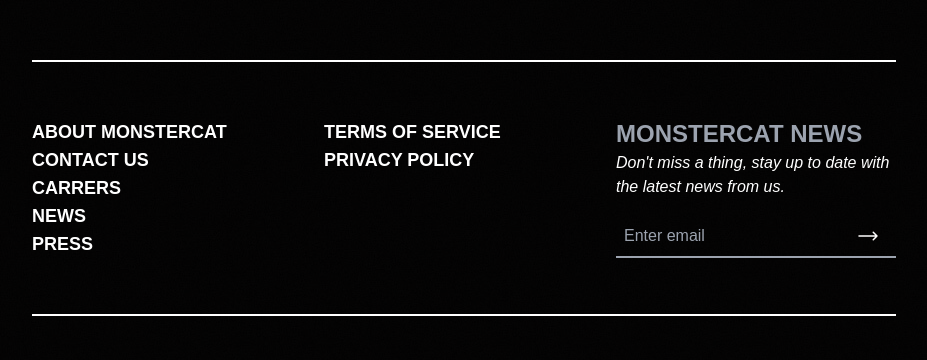
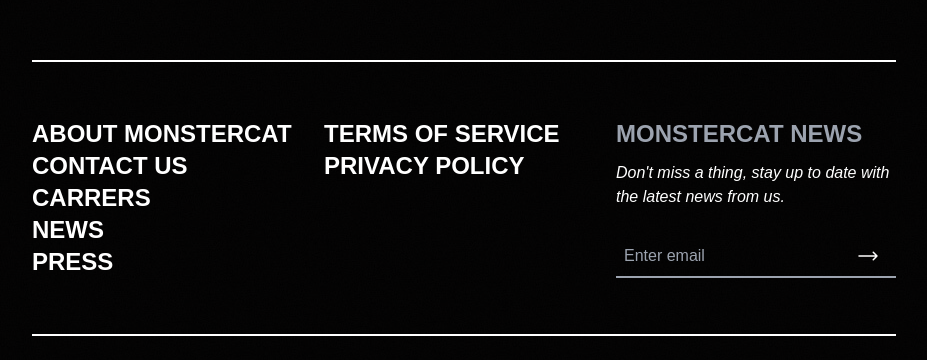
Before and after one commit to alvaromd99/custom-music-player, a React (Vite) app: page / in a window 1280 px wide. Shown: the part 2394-2754 px from the top of the page, without its empty margins (176-1103 px from the left). Built offline with nearby package versions, Linux system fonts and the light colour scheme.

Commit message:
add more xl adjustements in css

```diff
--- a/src/App.tsx
+++ b/src/App.tsx
@@ -11,26 +11,26 @@
 function App() {
   return (
     <div className='font-montse-var'>
-      <div className='fixed z-40 flex w-full  justify-around items-center px-2 py-2 backdrop-blur-sm bg-black/75 lg:bg-transparent lg:backdrop-blur-0 lg:items-start lg:pt-8 lg:px-8 lg:justify-between'>
-        <div className='w-8 h-8 lg:w-12 lg:h-12'>
+      <div className='fixed z-40 flex w-full items-center justify-around bg-black/75 px-2 py-2 backdrop-blur-sm lg:items-start lg:justify-between lg:bg-transparent lg:px-8 lg:pt-8 lg:backdrop-blur-0'>
+        <div className='h-8 w-8 lg:h-12 lg:w-12'>
           <img src={pageLogo} alt='logo' />
         </div>
         <div className='z-10'>
           <LinksList outline={false} dimensions={1.5} isHeader={true} />
         </div>
       </div>
-      <section className='relative h-screen overflow-hidden px-6 pt-24 before:absolute before:-left-4 before:-top-4 before:z-neg before:h-105 before:w-105 before:bg-hero-image before:bg-cover before:bg-center before:shadow-custom-shadow-2 before:blur-sm lg:pt-40 before:brightness-20 md:px-32 lg:px-28 xl:px-52 2xl:px-big mobile:px-16'>
+      <section className='relative h-screen overflow-hidden px-6 pt-24 before:absolute before:-left-4 before:-top-4 before:z-neg before:h-105 before:w-105 before:bg-hero-image before:bg-cover before:bg-center before:shadow-custom-shadow-2 before:blur-sm before:brightness-20 mobile:px-16 md:px-32 lg:px-28 lg:pt-40 xl:px-52 2xl:px-big'>
         <div className='flex flex-col gap-24'>
           <Presentation />
           <div className='flex flex-col gap-6'>
-            <h3 className='text-2xl lg:text-4xl font-bold uppercase text-white xl:text-5xl'>
+            <h3 className='text-2xl font-bold uppercase text-white lg:text-4xl xl:text-5xl'>
               Stream it your way
             </h3>
             <LinksList outline={true} dimensions={1.5} isHeader={false} />
           </div>
         </div>
       </section>
-      <section className='relative min-h-screen overflow-hidden px-6 pb-10 text-white before:absolute before:left-0 before:top-0 before:z-neg before:h-full before:w-full before:bg-content-image before:bg-scroll before:bg-center before:bg-repeat before:brightness-20 md:px-32 xl:px-52 2xl:px-big lg:px-28 mobile:px-16 xl:pt-10'>
+      <section className='relative min-h-screen overflow-hidden px-6 pb-10 text-white before:absolute before:left-0 before:top-0 before:z-neg before:h-full before:w-full before:bg-content-image before:bg-scroll before:bg-center before:bg-repeat before:brightness-20 mobile:px-16 md:px-32 lg:px-28 xl:px-52 xl:pt-10 2xl:px-big'>
         <section className='mb-20'>
           <MusicPlayer />
         </section>
--- a/src/components/FooterLink.tsx
+++ b/src/components/FooterLink.tsx
@@ -4,7 +4,7 @@
 }
 export default function FooterLink({ text, url }: FooterLinkProps) {
   return (
-    <a href={url} className="text-lg font-bold uppercase">
+    <a href={url} className="text-lg xl:text-2xl font-bold uppercase">
       <div>{text}</div>
     </a>
   )
--- a/src/components/Presentation.tsx
+++ b/src/components/Presentation.tsx
@@ -18,7 +18,7 @@
   }
 
   return (
-    <div className='flex flex-col items-start gap-12 justify-between lg:justify-around lg:flex-row lg:items-center'>
+    <div className='flex flex-col items-start gap-12 justify-between lg:justify-around lg:flex-row lg:items-center xl:justify-between'>
       <div className='w-full self-center h-96 max-w-96 lg:w-96 lg:h-96 xl:w-imageBig xl:h-imageBig xl:max-w-max'>
         <img src={musicLogo} alt='music logo' />
         <p className='text-white mt-3 italic'>"Creating magic, one track at a time."</p>
```
